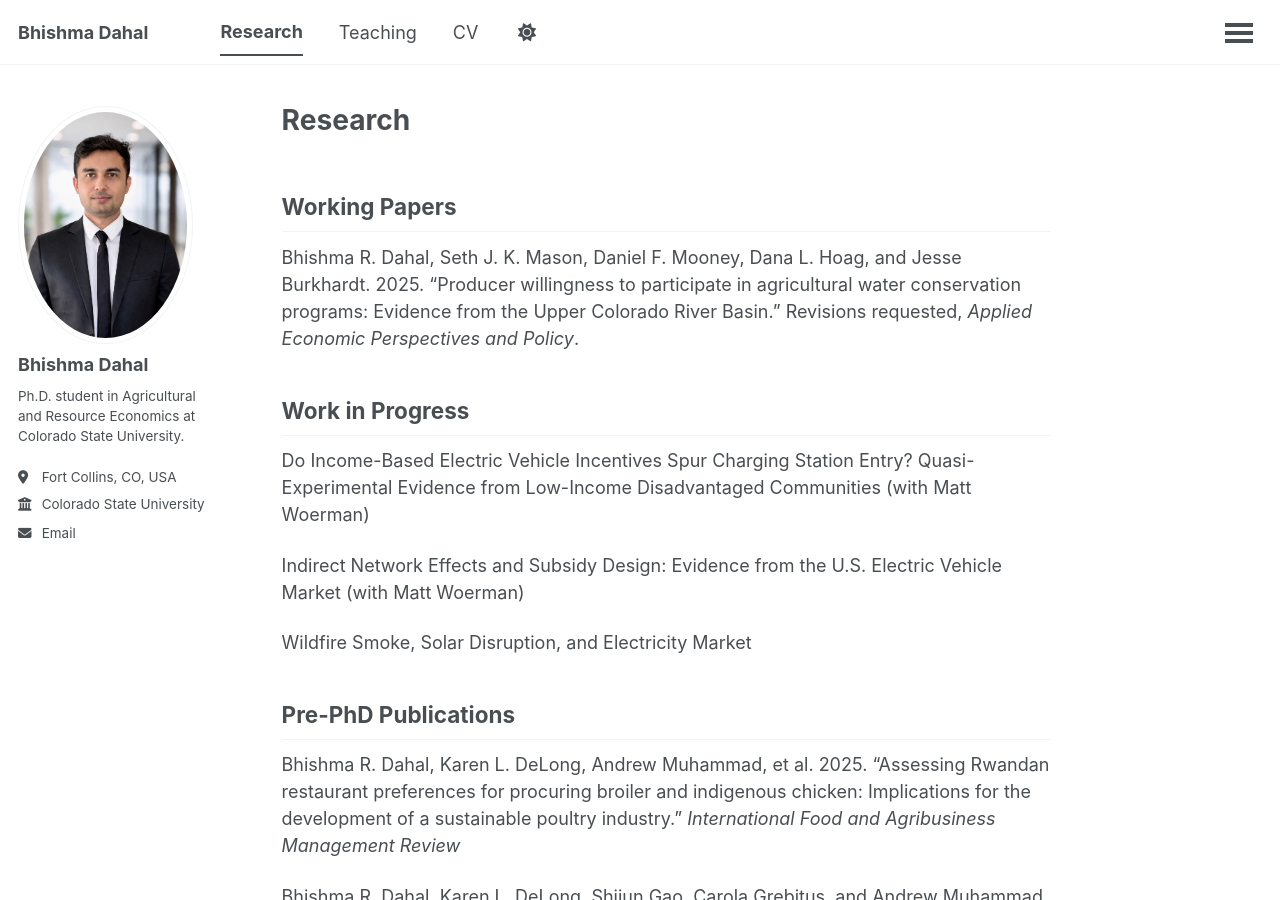
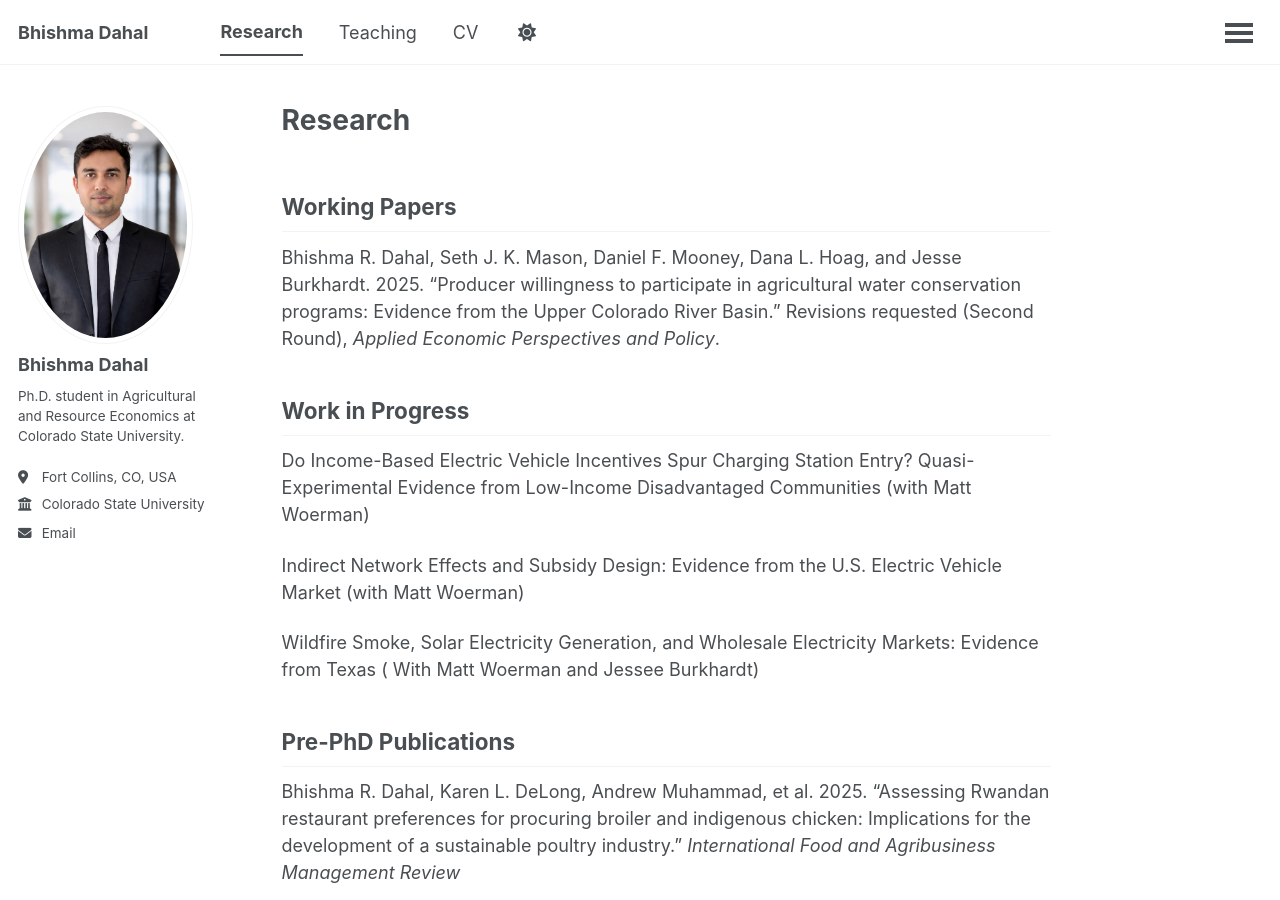
Before and after one commit to bhishmarajdahal/bhishmarajdahal.github.io, a Jekyll site: the page built from _pages/research.md, in a window 1280 px wide and 900 px high. Built offline with Jekyll 4.4.1, drawn with Linux system fonts in a browser that asks for light colours; a script that is not in the unit is left out.

Commit message:
Update research papers and project descriptions

```diff
--- a/_pages/research.md
+++ b/_pages/research.md
@@ -8,14 +8,14 @@ author_profile: true
 
 ## Working Papers
 
-Bhishma R. Dahal, Seth J. K. Mason, Daniel F. Mooney, Dana L. Hoag, and Jesse Burkhardt. 2025. “Producer willingness to participate in agricultural water conservation programs: Evidence from the Upper Colorado River Basin.” Revisions requested, *Applied Economic Perspectives and Policy*.
+Bhishma R. Dahal, Seth J. K. Mason, Daniel F. Mooney, Dana L. Hoag, and Jesse Burkhardt. 2025. “Producer willingness to participate in agricultural water conservation programs: Evidence from the Upper Colorado River Basin.” Revisions requested (Second Round), *Applied Economic Perspectives and Policy*.
 
 ## Work in Progress
 Do Income-Based Electric Vehicle Incentives Spur Charging Station Entry? Quasi-Experimental Evidence from Low-Income Disadvantaged Communities (with Matt Woerman)
 
 Indirect Network Effects and Subsidy Design: Evidence from the U.S. Electric Vehicle Market (with Matt Woerman)
 
-Wildfire Smoke, Solar Disruption, and Electricity Market
+Wildfire Smoke, Solar Electricity Generation, and Wholesale Electricity Markets: Evidence from Texas ( With Matt Woerman and Jessee Burkhardt)
 
 ## Pre-PhD Publications
 
```
